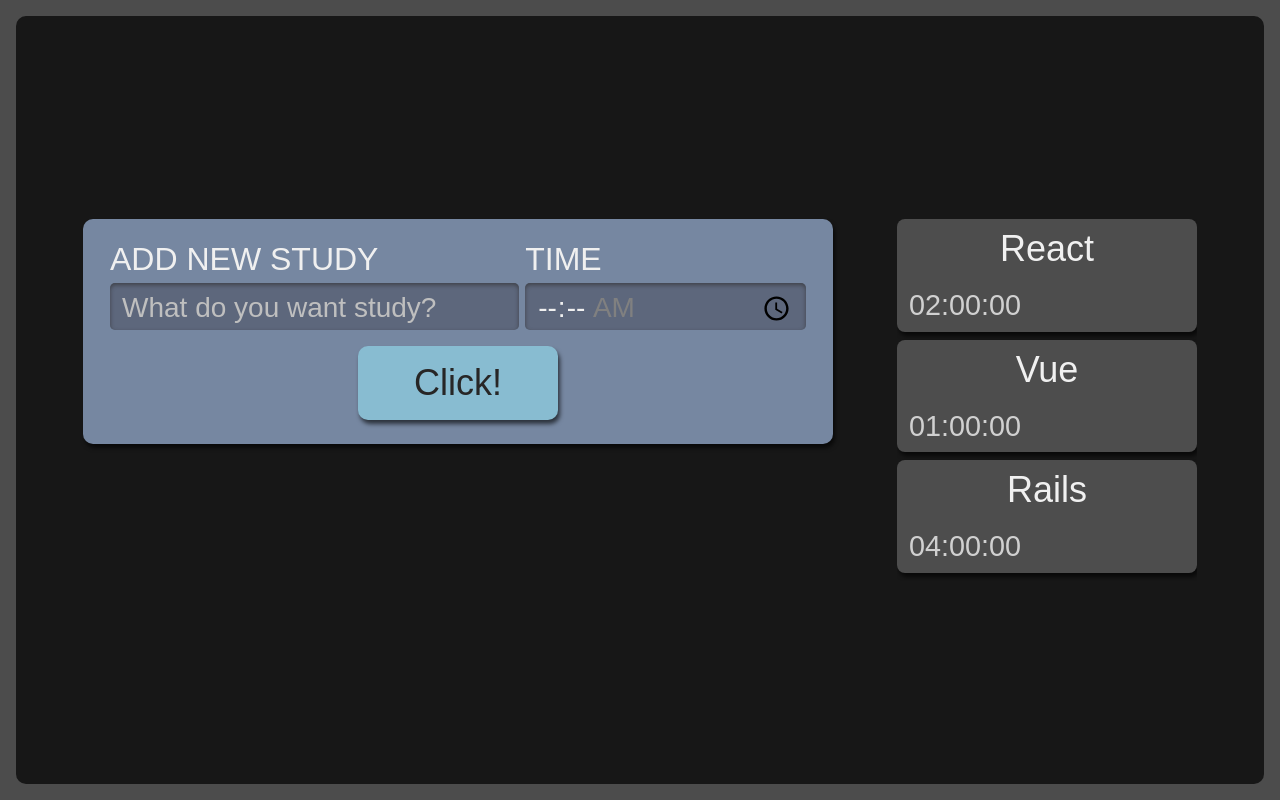
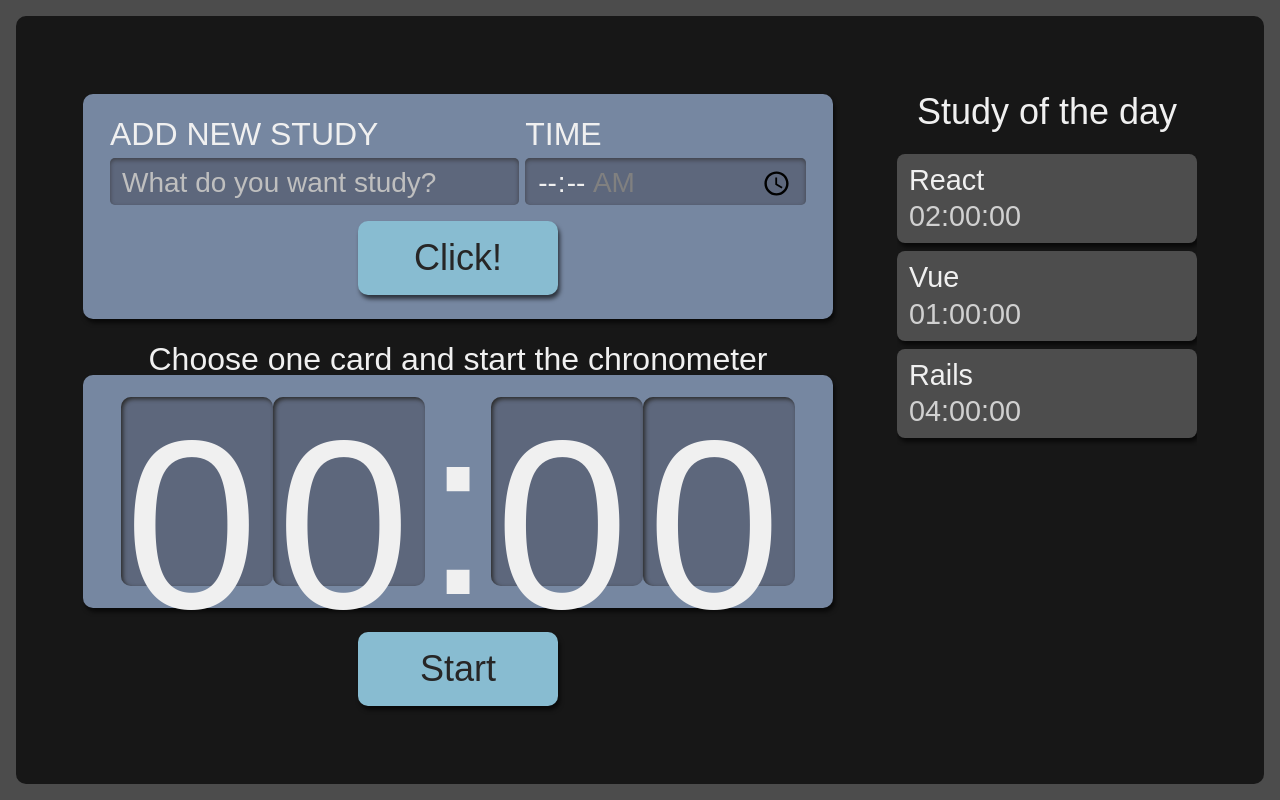
Before and after one commit to jaferdaltro/studies, a React (Vite) app: page / in a window 1280 px wide. Built offline with nearby package versions, Linux system fonts and the light colour scheme; a web font is replaced by a local one.

Commit message:
criando o cronometro

```diff
--- a/src/App.module.scss
+++ b/src/App.module.scss
@@ -2,9 +2,9 @@
   display: grid;
   grid-template-rows: min-content min-content auto;
   grid-template-areas:
-    "nova-tarefa"
-    "cronometro"
-    "tarefas";
+    "new-task"
+    "chronometer"
+    "tasks";
   row-gap: 24px;
   min-width: 320px;
   min-height: calc(100vh - 32px);
@@ -16,8 +16,8 @@
 
   @media screen and (min-width: 1280px) {
     grid-template-areas:
-      "nova-tarefa tarefas"
-      "cronometro tarefas";
+      "new-task tasks"
+      "chronometer tasks";
     column-gap: 64px;
     grid-template-rows: min-content min-content;
     grid-template-columns: 750px 300px;
--- a/src/App.tsx
+++ b/src/App.tsx
@@ -1,12 +1,14 @@
 import Style from  './App.module.scss'
+import Chronometer from './components/Chronometer'
 import Form from './components/Form'
 import List from './components/List'
 
 function App() {
   return (
     <div className={Style.AppStyle}>
-      <Form></Form>
-      <List></List>
+      <Form />
+      <List />
+      <Chronometer />
     </div>
 )
 }
--- /dev/null
+++ b/src/components/Chronometer/Chronometer.module.scss
@@ -0,0 +1,58 @@
+.chronometer {
+  display: flex;
+  flex-direction: column;
+  align-items: center;
+  grid-area: chronometer;
+
+  .clockWrapper {
+    align-items: center;
+    background-color: #7687a1;
+    border-radius: 10px;
+    box-shadow: 2px 4px 4px #0000009f;
+    box-sizing: border-box;
+    display: flex;
+    font-size: 5rem;
+    justify-content: center;
+    margin-bottom: 24px;
+    padding: 16px 12px;
+    width: 100%;
+  }
+
+  .title {
+    font-size: 2rem;
+  }
+
+  button {
+    background-color: #88bcd1;
+    border-radius: 10px;
+    box-shadow: 2px 4px 4px #0000009f;
+    color: #272626;
+    cursor: pointer;
+    font-size: 1.25rem;
+    padding: 16px;
+    width: 150px;
+
+    &:active {
+      background-color: #7ca6b7;
+      box-shadow: 2px 2px 4px #0000009f inset;
+      cursor: auto;
+    }
+  }
+
+  @media screen and (min-width: 1280px) {
+    .clockWrapper {
+      font-size: 15rem;
+    }
+
+    p {
+      font-size: 2rem;
+    }
+
+    button {
+      grid-column-start: span 2;
+      justify-self: center;
+      width: 200px;
+      font-size: 2.25rem;
+    }
+  }
+}
--- /dev/null
+++ b/src/components/Chronometer/Clock/Clock.module.scss
@@ -0,0 +1,21 @@
+.clockNumber {
+  background-color: #5D677C;
+  box-shadow: 2px 2px 4px #2B2B2B inset;
+  height: 3.6rem;
+  width: 3rem;
+  padding: 8px 4px;
+  border-radius: 10px;
+
+  @media screen and (min-width:1280px) {
+    height: 10.8rem;
+    width: 9rem;
+  }
+}
+
+.clockDivision {
+  height: 4.2rem;
+
+  @media screen and (min-width:1280px) {
+    height: 12.6rem;
+  }
+}
--- /dev/null
+++ b/src/components/Chronometer/Clock/index.tsx
@@ -0,0 +1,13 @@
+import style from './Clock.module.scss';
+
+export default function Clock() {
+  return (
+    <>
+      <span className={style.clockNumber}>0</span>
+      <span className={style.clockNumber}>0</span>
+      <span className={style.clockDivision}>:</span>
+      <span className={style.clockNumber}>0</span>
+      <span className={style.clockNumber}>0</span>
+    </>
+  )
+}
--- /dev/null
+++ b/src/components/Chronometer/index.tsx
@@ -0,0 +1,17 @@
+import Button from "../ Button";
+import style from "./Chronometer.module.scss"
+import Clock from "./Clock"
+
+export default function Chronometer() {
+  return (
+    <div className={style.chronometer}>
+      <p className={style.title}> Choose one card and start the chronometer </p>
+      <div className={style.clockWrapper}>
+        <Clock />
+      </div>
+      <Button>
+        Start
+      </Button>
+    </div>
+  )
+}
--- a/src/components/Form/index.tsx
+++ b/src/components/Form/index.tsx
@@ -5,7 +5,7 @@
 class Form extends React.Component{
   render() {
     return (
-      <form className={styles.novaTarefa} >
+      <form className={styles.newTask} >
         <div className={styles.inputContainer}>
           <label htmlFor="task">ADD NEW STUDY</label>
           <input
--- a/src/components/Form/styles.module.scss
+++ b/src/components/Form/styles.module.scss
@@ -1,7 +1,7 @@
-.novaTarefa {
+.newTask {
   display:flex;
   flex-direction: column;
-  grid-area: nova-tarefa;
+  grid-area: new-task;
   background-color: #7687A1;
   border-radius: 10px;
   box-shadow: 2px 4px 4px #0000009F;
--- a/src/components/List/Item/index.tsx
+++ b/src/components/List/Item/index.tsx
@@ -3,7 +3,7 @@
 export default function Item({ task, time }: { task: string, time: string }) {
   return (
     <li className={styles.item}>
-      <h2>{task}</h2>
+      <h3>{task}</h3>
       <span>{time}</span>
     </li>
   );
--- a/src/components/List/List.module.scss
+++ b/src/components/List/List.module.scss
@@ -1,5 +1,5 @@
 .taskList {
-  grid-area: tarefas;
+  grid-area: tasks;
   height: 100%;
 
   h2 {
--- a/src/components/List/index.tsx
+++ b/src/components/List/index.tsx
@@ -18,6 +18,7 @@
   ];
   return (
     <div className={styles.taskList}>
+      <h2> Study of the day </h2>
       <ul>
         {tasks.map((item, index: number) => (
           <Item key={index} {...item} />
```
